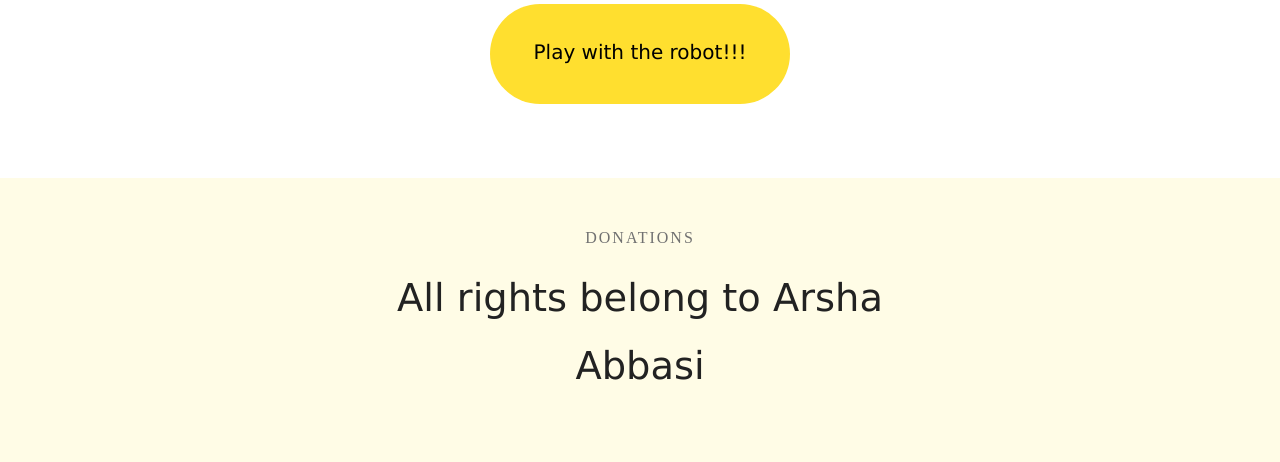
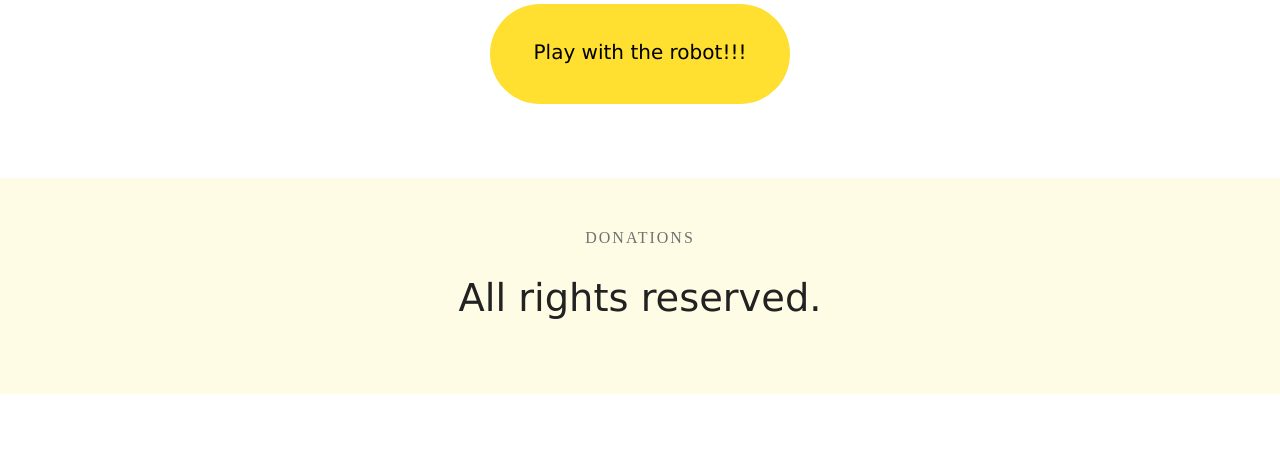
Before and after one commit to ArshaAbbaasi1000/django_xo, a Django app: page / in a window 1280 px wide. Shown: the part 878-1340 px from the top of the page. After the commit the page ends 1272 px from the top, so only its background shows below. Run offline with Django 4.2, Linux system fonts and the light colour scheme; some web fonts are replaced.

Commit message:
2nd commit

```diff
--- a/xo_app/templates/board.html
+++ b/xo_app/templates/board.html
@@ -1,6 +1,4 @@
-<!--
-    جا برای حرف زدن
--->
+
 
 
 <!DOCTYPE html>
--- a/xo_app/templates/board_1.html
+++ b/xo_app/templates/board_1.html
@@ -123,4 +123,4 @@ to{
 <a href="/computer_xo/?new_game=true" class="mybutton white"><div style="font-family:verdana"><small></small>Play with the robot!!!</div></a>
 </div>
 
-</div> <div class="mt-16 text-16 font-cr-book text-dark text-center"></div></div> <div class="mt-64 mb-72 xs:mb-36"><div class="bg-yellow-v1 pt-48 pb-64"><div class="w-800 mx-auto text-center lg:w-11/12 xs:px-16 xs:w-full xs:pb-0"><div><div class="text-16 text-grey-v1 leading-24 tracking-2 font-cr-black uppercase">Donations</div> <div class="mt-12 text-dark text-48 font-cr-black leading-64 w-4/5 px-16 mx-auto xs:px-4 xs:w-11/12 xxs:leading-44 xxs:text-30 xxs:w-full"><div style="font-family:verdana"><small> All rights belong to Arsha Abbasi </small></div>
+</div> <div class="mt-16 text-16 font-cr-book text-dark text-center"></div></div> <div class="mt-64 mb-72 xs:mb-36"><div class="bg-yellow-v1 pt-48 pb-64"><div class="w-800 mx-auto text-center lg:w-11/12 xs:px-16 xs:w-full xs:pb-0"><div><div class="text-16 text-grey-v1 leading-24 tracking-2 font-cr-black uppercase">Donations</div> <div class="mt-12 text-dark text-48 font-cr-black leading-64 w-4/5 px-16 mx-auto xs:px-4 xs:w-11/12 xxs:leading-44 xxs:text-30 xxs:w-full"><div style="font-family:verdana"><small> All rights reserved. </small></div>
--- a/xo_app/templates/com_bord.html
+++ b/xo_app/templates/com_bord.html
@@ -1,6 +1,4 @@
-<!--
-    جا برای حرف زدن
--->
+
 
 
 <!DOCTYPE html>
--- a/xo_app/templates/e404.html
+++ b/xo_app/templates/e404.html
@@ -125,4 +125,4 @@ to{
 <a  href="http://127.0.0.1:8000" class="mybutton white">Back to menu.</a>
 </div>
 
-</div> <div class="mt-16 text-16 font-cr-book text-dark text-center"></div></div> <div class="mt-64 mb-72 xs:mb-36"><div class="bg-yellow-v1 pt-48 pb-64"><div class="w-800 mx-auto text-center lg:w-11/12 xs:px-16 xs:w-full xs:pb-0"><div><div class="text-16 text-grey-v1 leading-24 tracking-2 font-cr-black uppercase">Donations</div> <div class="mt-12 text-dark text-48 font-cr-black leading-64 w-4/5 px-16 mx-auto xs:px-4 xs:w-11/12 xxs:leading-44 xxs:text-30 xxs:w-full"><div style="font-family:verdana"><small></small>All rights belong to Arsha Abbasi</small></div>
+</div> <div class="mt-16 text-16 font-cr-book text-dark text-center"></div></div> <div class="mt-64 mb-72 xs:mb-36"><div class="bg-yellow-v1 pt-48 pb-64"><div class="w-800 mx-auto text-center lg:w-11/12 xs:px-16 xs:w-full xs:pb-0"><div><div class="text-16 text-grey-v1 leading-24 tracking-2 font-cr-black uppercase">Donations</div> <div class="mt-12 text-dark text-48 font-cr-black leading-64 w-4/5 px-16 mx-auto xs:px-4 xs:w-11/12 xxs:leading-44 xxs:text-30 xxs:w-full"><div style="font-family:verdana"><small></small> All rights reserved. </small></div>
```
Also changed, not shown: db.sqlite3.
